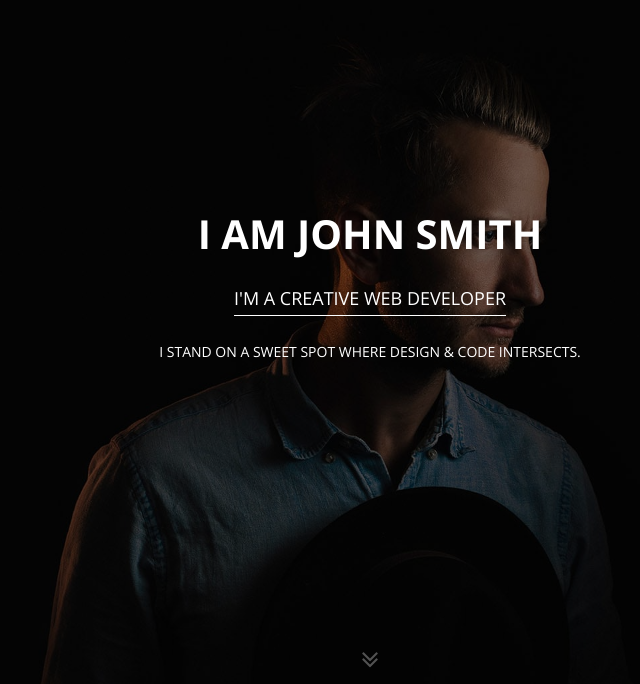
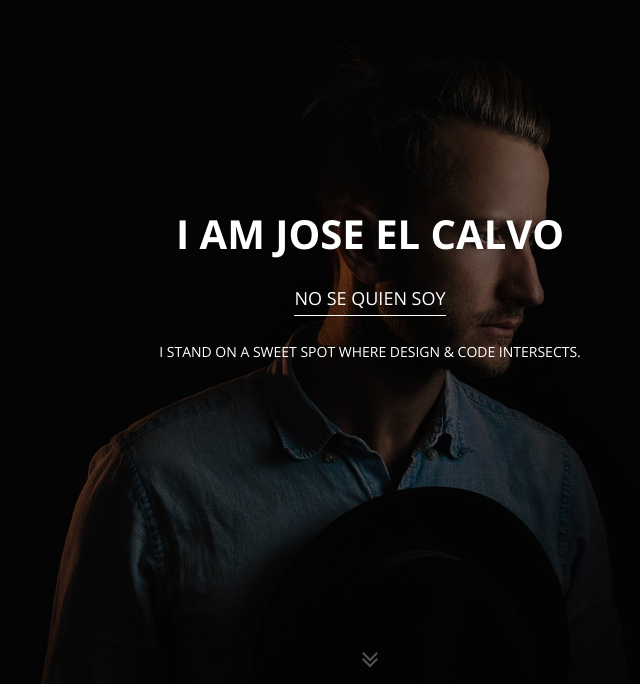
Before and after one commit to josesitoooo/portafolio-josesito, a plain HTML site: page index.html in a window 1280 px wide. Shown: the part 113-797 px from the top of the page, without its empty margins (270-910 px from the left). Drawn offline with nearby package versions, Linux system fonts and the light colour scheme.

Commit message:
Update hero section with new name and description

```diff
--- a/index.html
+++ b/index.html
@@ -56,8 +56,8 @@
 
         <!-- Name & Description -->
         <div class="hero-content">
-            <h1>I am John Smith</h1>
-            <p class="hero-job"><span>I'M A CREATIVE WEB DEVELOPER</span></p>
+            <h1>I am Jose el Calvo</h1>
+            <p class="hero-job"><span>no se quien soy</span></p>
             <p class="hero-job-desc">I STAND ON A SWEET SPOT WHERE DESIGN &amp; CODE INTERSECTS. </p>
 
         </div><!-- /.hero-content -->
```
